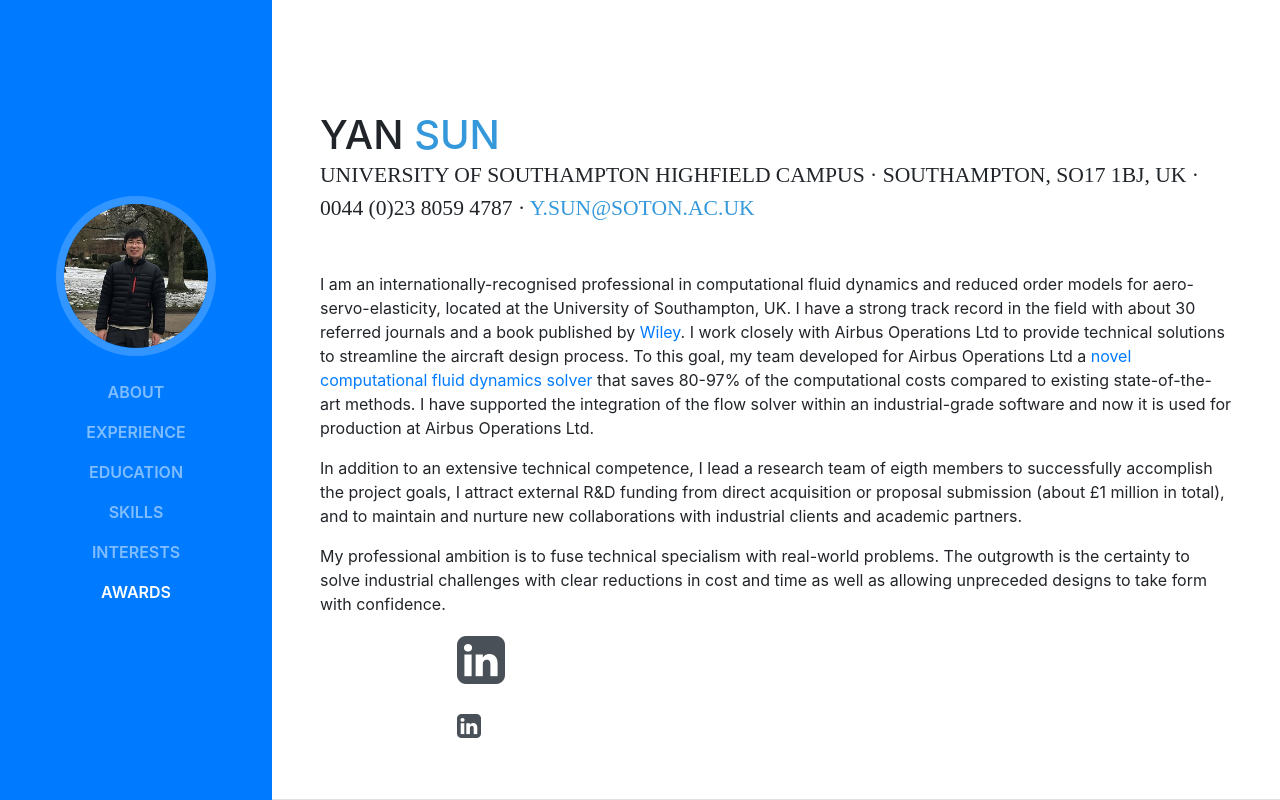
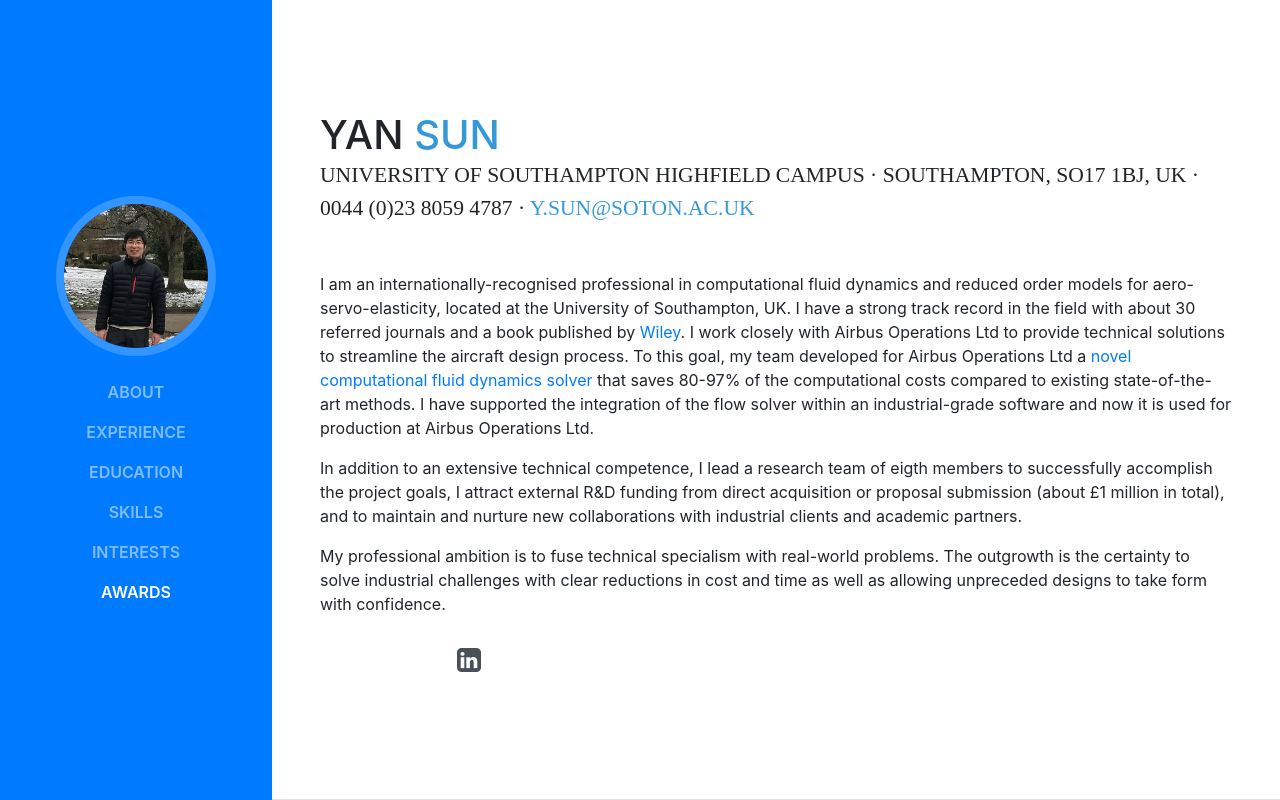
Before and after one commit to RiccardoRubini93/ADR.github.io, a website with bundled scripts: page people/index_ysun.html in a window 1280 px wide. Shown: the top 800 px of the page. Built offline with nearby package versions, Linux system fonts and the light colour scheme; some icons are missing; a web font is replaced by a local one.

Commit message:
Update index_ysun.html

```diff
--- a/people/index_ysun.html
+++ b/people/index_ysun.html
@@ -101,7 +101,7 @@
             <li class="list-inline-item">
               <a href="#">
                 <span class="fa-stack fa-lg">
-                  <i class="fa fa-linkedin-square" style="font-size:56px"></i>
+                  <!--<i class="fa fa-linkedin-square" style="font-size:56px"></i>-->
                   <i class="https://www.linkedin.com/in/cardc-sunyan/"><i class="fa fa-linkedin-square"></i>
                 </span>
               </a>
```
